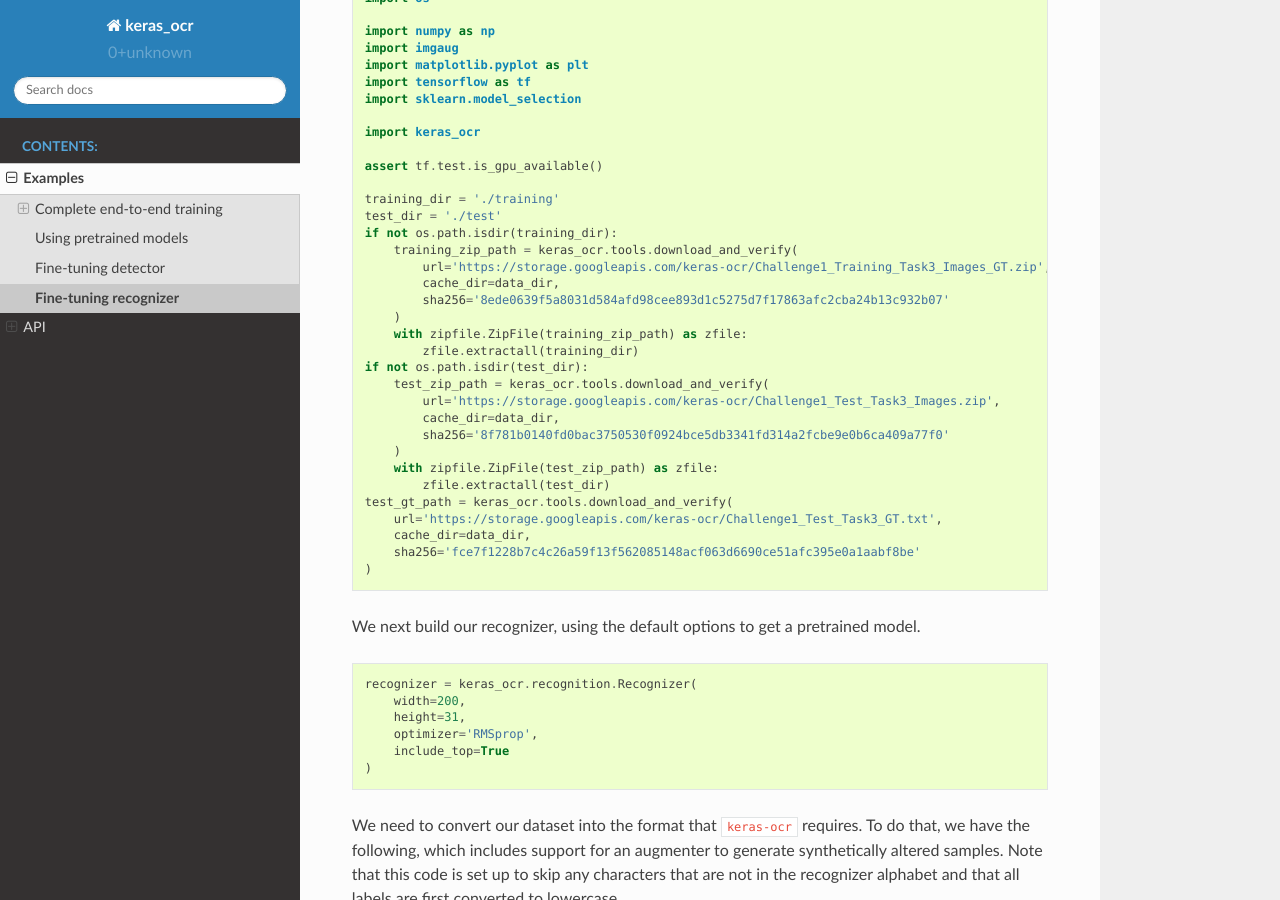
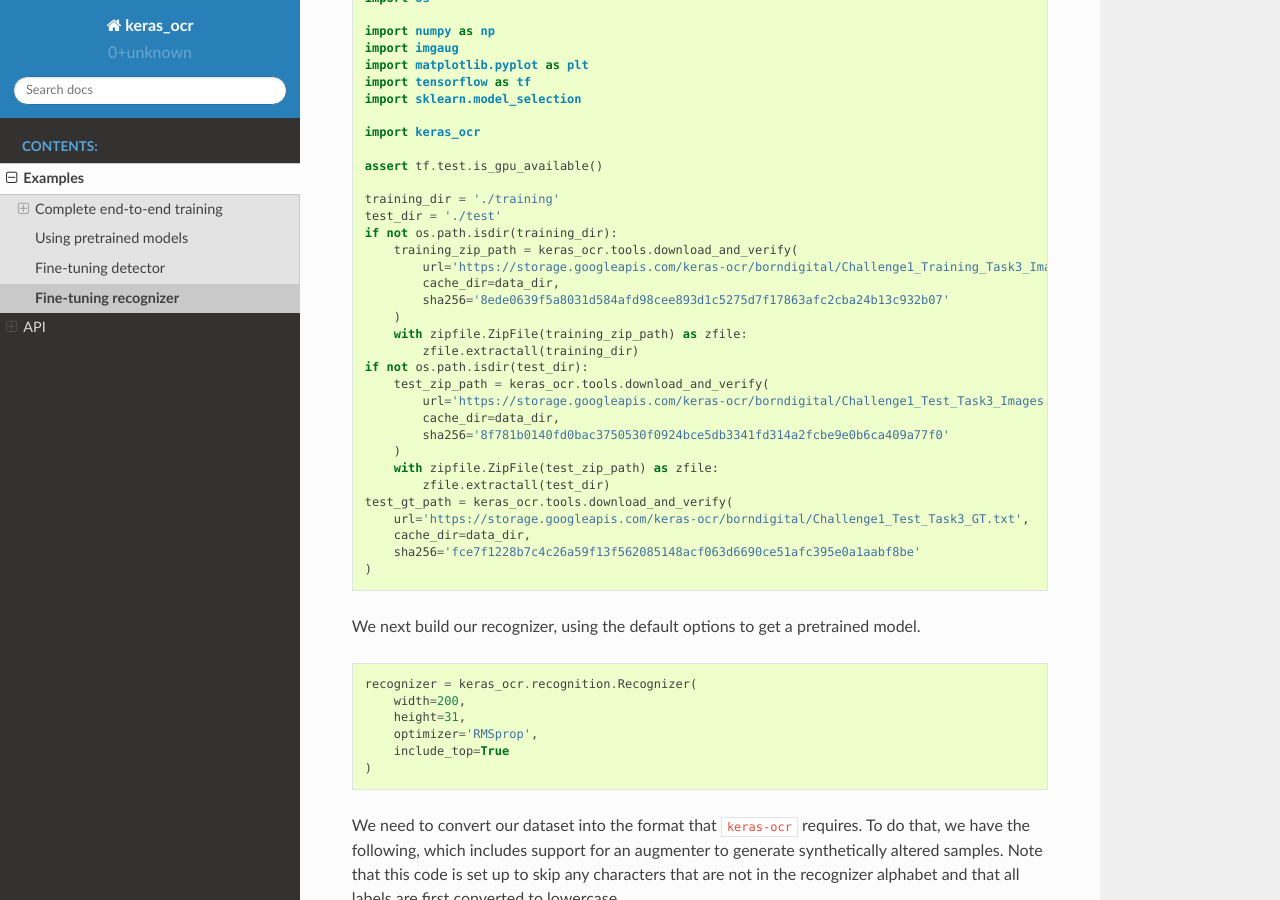
Before and after one commit to faustomorales/keras-ocr, a Sphinx documentation site: the page built from docs/examples/fine_tuning_recognizer.rst, in a window 1280 px wide and 900 px high, scrolled down 484 px. Built offline with Sphinx 7.4.7 and the Read the Docs theme 2.0.0, drawn with Linux system fonts in a browser that asks for light colours; some of the changed lines change nothing that is shown.

Commit message:
Move BornDigital dataset.

```diff
--- a/docs/examples/fine_tuning_recognizer.rst
+++ b/docs/examples/fine_tuning_recognizer.rst
@@ -35,7 +35,7 @@ An interactive version of this example on Google Colab is provided `here
     test_dir = './test'
     if not os.path.isdir(training_dir):
         training_zip_path = keras_ocr.tools.download_and_verify(
-            url='https://storage.googleapis.com/keras-ocr/Challenge1_Training_Task3_Images_GT.zip',
+            url='https://storage.googleapis.com/keras-ocr/borndigital/Challenge1_Training_Task3_Images_GT.zip',
             cache_dir=data_dir,
             sha256='8ede0639f5a8031d584afd98cee893d1c5275d7f17863afc2cba24b13c932b07'
         )
@@ -43,14 +43,14 @@ An interactive version of this example on Google Colab is provided `here
             zfile.extractall(training_dir)
     if not os.path.isdir(test_dir):
         test_zip_path = keras_ocr.tools.download_and_verify(
-            url='https://storage.googleapis.com/keras-ocr/Challenge1_Test_Task3_Images.zip',
+            url='https://storage.googleapis.com/keras-ocr/borndigital/Challenge1_Test_Task3_Images.zip',
             cache_dir=data_dir,
             sha256='8f781b0140fd0bac3750530f0924bce5db3341fd314a2fcbe9e0b6ca409a77f0'
         )
         with zipfile.ZipFile(test_zip_path) as zfile:
             zfile.extractall(test_dir)
     test_gt_path = keras_ocr.tools.download_and_verify(
-        url='https://storage.googleapis.com/keras-ocr/Challenge1_Test_Task3_GT.txt',
+        url='https://storage.googleapis.com/keras-ocr/borndigital/Challenge1_Test_Task3_GT.txt',
         cache_dir=data_dir,
         sha256='fce7f1228b7c4c26a59f13f562085148acf063d6690ce51afc395e0a1aabf8be'
     )
```
